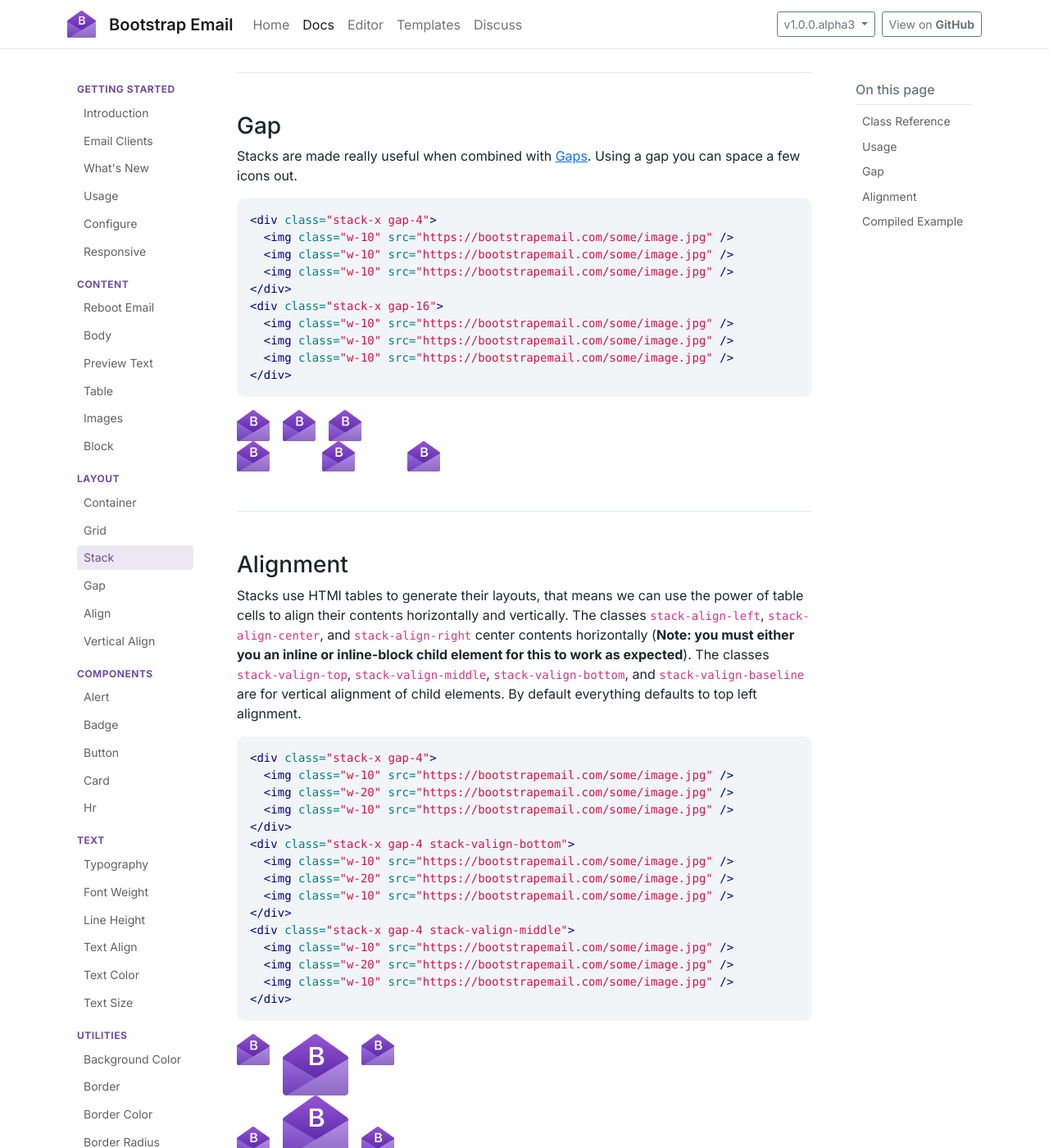
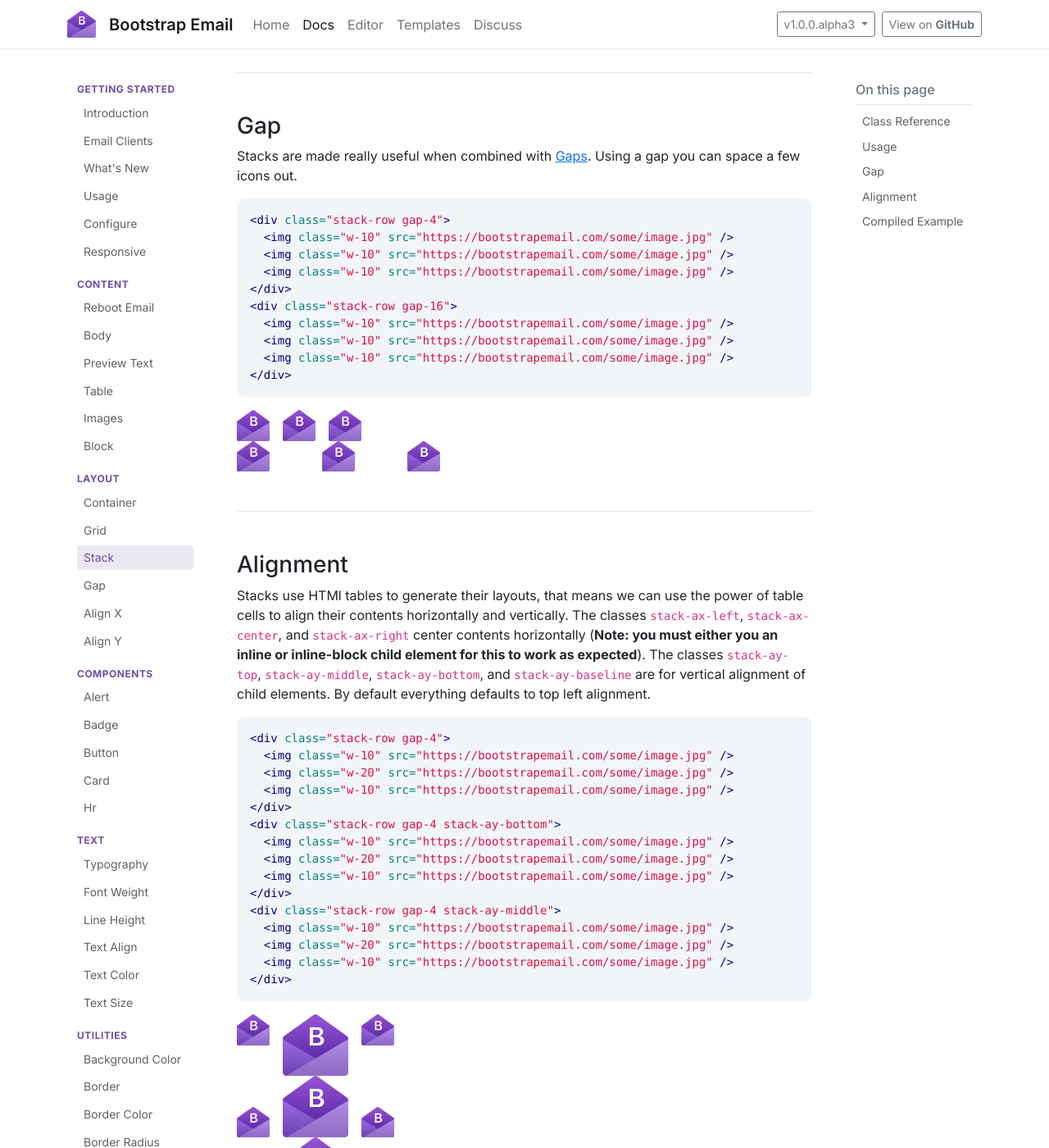
Before and after one commit to bootstrap-email/documentation-1.x, a Jekyll site: the page built from docs/stack.md, in a window 1280 px wide and 1400 px high, scrolled down 870 px. Shown: the whole window at 82% size. Built offline with Jekyll 4.4.1, drawn with Linux system fonts in a browser that asks for light colours; nearby versions of some CDN libraries; comment, search, counter and statistics services are not loaded; some of the changed text lies outside the part shown.

Commit message:
Align and stack doc updates

````diff
--- a/_layouts/docs.html
+++ b/_layouts/docs.html
@@ -29,8 +29,8 @@
           <li class="{% if page.title == "Grid" %}active{% endif %}"><a href="/docs/grid">Grid</a></li>
           <li class="{% if page.title == "Stack" %}active{% endif %}"><a href="/docs/stack">Stack</a></li>
           <li class="{% if page.title == "Gap" %}active{% endif %}"><a href="/docs/gap">Gap</a></li>
-          <li class="{% if page.title == "Align" %}active{% endif %}"><a href="/docs/align">Align</a></li>
-          <li class="{% if page.title == "Vertical Align" %}active{% endif %}"><a href="/docs/vertical-align">Vertical Align</a></li>
+          <li class="{% if page.title == "Align X" %}active{% endif %}"><a href="/docs/align-x">Align X</a></li>
+          <li class="{% if page.title == "Align Y" %}active{% endif %}"><a href="/docs/align-y">Align Y</a></li>
         </ul>
         <small>Components</small>
         <ul>
--- a/docs/stack.md
+++ b/docs/stack.md
@@ -20,15 +20,15 @@
       </tr>
     </thead>
     <tbody>
-      <tr><td class="class">.stack-x</td><td class="result">generate a horizontals stack</td></tr>
-      <tr><td class="class">.stack-y</td><td class="result">generate a vertical stack</td></tr>
-      <tr><td class="class">.stack-align-left</td><td class="css">text-align: left;</td></tr>
-      <tr><td class="class">.stack-align-center</td><td class="css">text-align: center;</td></tr>
-      <tr><td class="class">.stack-align-right</td><td class="css">text-align: right;</td></tr>
-      <tr><td class="class">.stack-valign-top</td><td class="css">vertical-align: top;</td></tr>
-      <tr><td class="class">.stack-valign-middle</td><td class="css">vertical-align: middle;</td></tr>
-      <tr><td class="class">.stack-valign-bottom</td><td class="css">vertical-align: bottom;</td></tr>
-      <tr><td class="class">.stack-valign-baseline</td><td class="css">vertical-align: baseline;</td></tr>
+      <tr><td class="class">.stack-row</td><td class="result">generate a horizontals stack</td></tr>
+      <tr><td class="class">.stack-col</td><td class="result">generate a vertical stack</td></tr>
+      <tr><td class="class">.stack-ax-left</td><td class="css">text-align: left;</td></tr>
+      <tr><td class="class">.stack-ax-center</td><td class="css">text-align: center;</td></tr>
+      <tr><td class="class">.stack-ax-right</td><td class="css">text-align: right;</td></tr>
+      <tr><td class="class">.stack-ay-top</td><td class="css">vertical-align: top;</td></tr>
+      <tr><td class="class">.stack-ay-middle</td><td class="css">vertical-align: middle;</td></tr>
+      <tr><td class="class">.stack-ay-bottom</td><td class="css">vertical-align: bottom;</td></tr>
+      <tr><td class="class">.stack-ay-baseline</td><td class="css">vertical-align: baseline;</td></tr>
     </tbody>
   </table>
 </div>
@@ -37,7 +37,7 @@
 Stacks work similar to the way flexbox does to lay children elements out in a row or a column. To use a stack, all you need to do a wrap children elements in either a `stack-x` for row or a `stack-y` for a column.
 
 ```html
-<div class="stack-x">
+<div class="stack-row">
   <div>Lay a group of things</div>
   <img class="w-10" src="https://bootstrapemail.com/some/image.jpg" />
   <div>Out horizontally</div>
@@ -54,12 +54,12 @@
 Stacks are made really useful when combined with [Gaps](/docs/gap). Using a gap you can space a few icons out.
 
 ```html
-<div class="stack-x gap-4">
+<div class="stack-row gap-4">
   <img class="w-10" src="https://bootstrapemail.com/some/image.jpg" />
   <img class="w-10" src="https://bootstrapemail.com/some/image.jpg" />
   <img class="w-10" src="https://bootstrapemail.com/some/image.jpg" />
 </div>
-<div class="stack-x gap-16">
+<div class="stack-row gap-16">
   <img class="w-10" src="https://bootstrapemail.com/some/image.jpg" />
   <img class="w-10" src="https://bootstrapemail.com/some/image.jpg" />
   <img class="w-10" src="https://bootstrapemail.com/some/image.jpg" />
@@ -78,20 +78,20 @@
 </div>
 
 {% include header.html name="Alignment" hr="true" %}
-Stacks use HTMl tables to generate their layouts, that means we can use the power of table cells to align their contents horizontally and vertically. The classes `stack-align-left`, `stack-align-center`, and `stack-align-right` center contents horizontally (**Note: you must either you an inline or inline-block child element for this to work as expected**). The classes `stack-valign-top`, `stack-valign-middle`, `stack-valign-bottom`, and `stack-valign-baseline` are for vertical alignment of child elements. By default everything defaults to top left alignment.
+Stacks use HTMl tables to generate their layouts, that means we can use the power of table cells to align their contents horizontally and vertically. The classes `stack-ax-left`, `stack-ax-center`, and `stack-ax-right` center contents horizontally (**Note: you must either you an inline or inline-block child element for this to work as expected**). The classes `stack-ay-top`, `stack-ay-middle`, `stack-ay-bottom`, and `stack-ay-baseline` are for vertical alignment of child elements. By default everything defaults to top left alignment.
 
 ```html
-<div class="stack-x gap-4">
+<div class="stack-row gap-4">
   <img class="w-10" src="https://bootstrapemail.com/some/image.jpg" />
   <img class="w-20" src="https://bootstrapemail.com/some/image.jpg" />
   <img class="w-10" src="https://bootstrapemail.com/some/image.jpg" />
 </div>
-<div class="stack-x gap-4 stack-valign-bottom">
+<div class="stack-row gap-4 stack-ay-bottom">
   <img class="w-10" src="https://bootstrapemail.com/some/image.jpg" />
   <img class="w-20" src="https://bootstrapemail.com/some/image.jpg" />
   <img class="w-10" src="https://bootstrapemail.com/some/image.jpg" />
 </div>
-<div class="stack-x gap-4 stack-valign-middle">
+<div class="stack-row gap-4 stack-ay-middle">
   <img class="w-10" src="https://bootstrapemail.com/some/image.jpg" />
   <img class="w-20" src="https://bootstrapemail.com/some/image.jpg" />
   <img class="w-10" src="https://bootstrapemail.com/some/image.jpg" />
@@ -117,7 +117,7 @@
 {% include header.html name="Compiled Example" hr="true" %}
 <span class="badge rounded-pill badge-input">Input</span>
 ```html
-<div class="stack-x gap-10">
+<div class="stack-row gap-10">
   <div>stack item 1</div>
   <div>stack item 2</div>
   <div>stack item 3</div>
@@ -129,7 +129,7 @@
 
 <span class="badge rounded-pill badge-output">Output</span>
 ```html
-<table class="stack-x gap-10" role="presentation" border="0" cellpadding="0" cellspacing="0">
+<table class="stack-row gap-10" role="presentation" border="0" cellpadding="0" cellspacing="0">
   <tbody>
     <tr>
       <td class="stack-cell" style="line-height: 24px; font-size: 16px; padding-right: 40px; margin: 0;" align="left" valign="top">
````
Also changed, not shown: docs/align-x.md (renamed from docs/align.md, +15 -15 lines), docs/align-y.md (added, +92 -0 lines), docs/vertical-align.md (deleted, +0 -92 lines).
